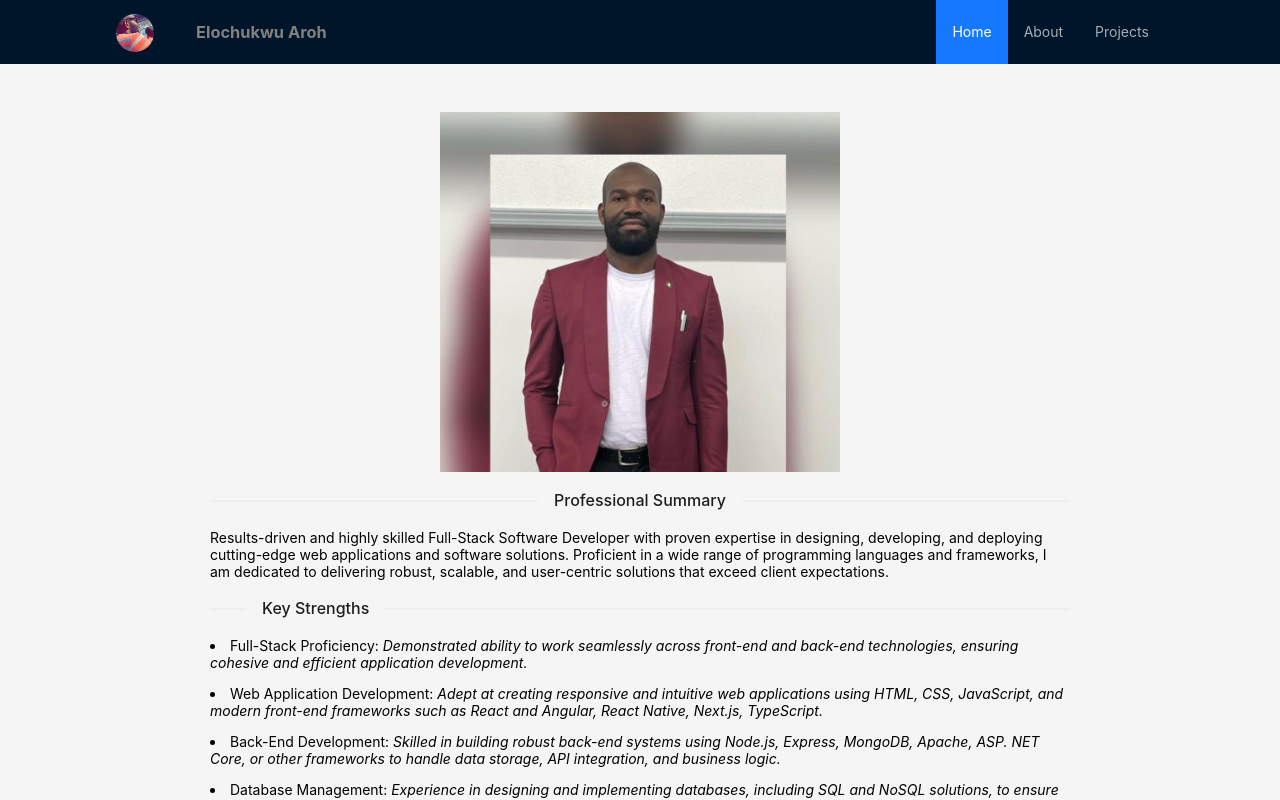
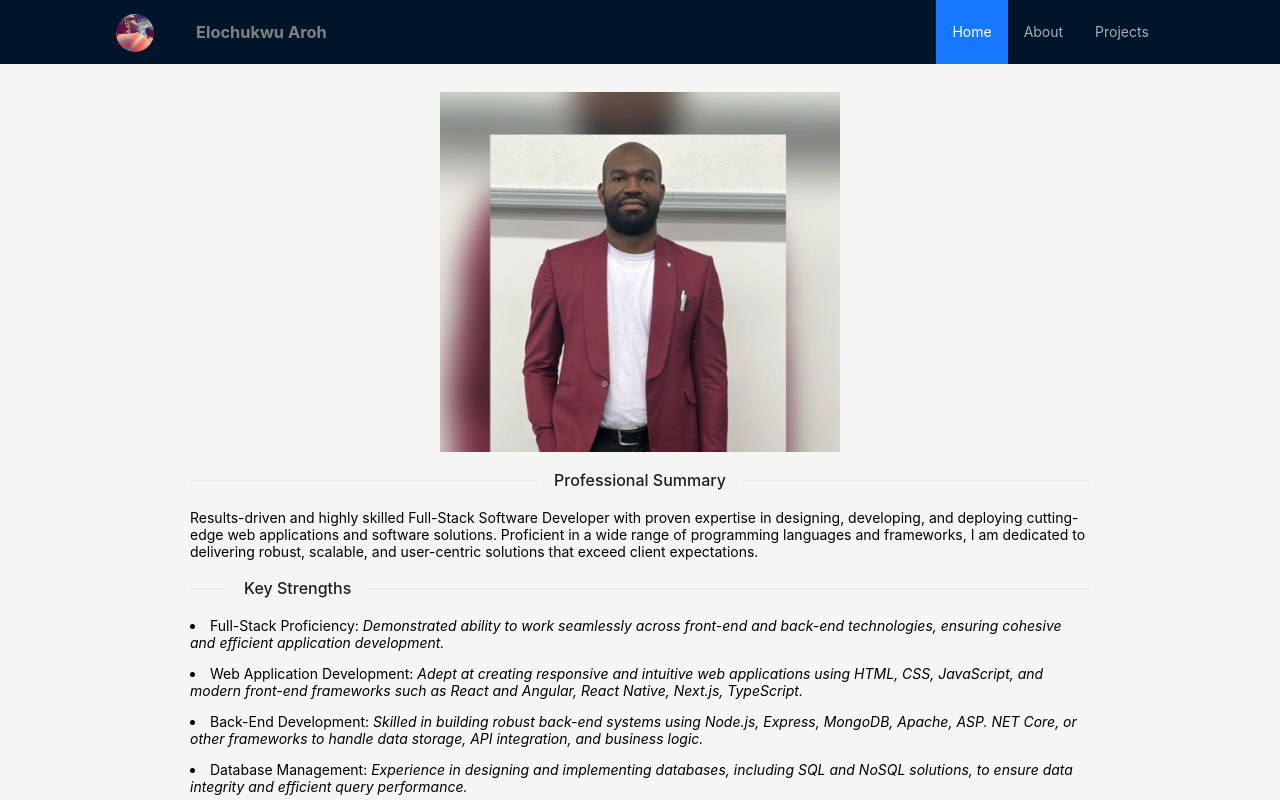
Before and after one commit to aroh-elochukwu/elo-portfolio-site-2.0, a React (Create React App) app: page /about-page in a window 1280 px wide. Shown: the top 800 px of the page. Built offline with nearby package versions, Linux system fonts and the light colour scheme.

Commit message:
remove unnecessary code from pro summary container

```diff
--- a/src/components/main-section/aboutPage.module.css
+++ b/src/components/main-section/aboutPage.module.css
@@ -2,6 +2,5 @@
   margin: 2em auto;
   max-width: 900px;
 
-  border-radius: 10px;
-  padding: 20px;
+
 }
```
